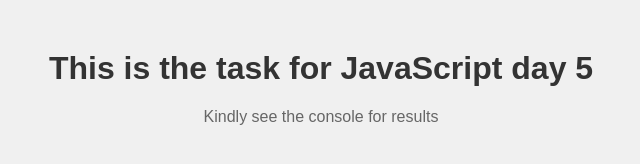
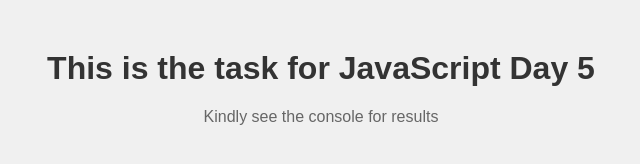
Before and after one commit to anbumani12/JavaScript-Day-5-Task, a plain HTML site: page index.html in a window 1280 px wide. Shown: the whole page, without its empty margins (319-959 px from the left). Drawn offline with Linux system fonts and the light colour scheme.

Commit message:
html completed

```diff
--- a/index.html
+++ b/index.html
@@ -9,7 +9,7 @@
 
 </head>
 <body>
-    <h1>This is the task for JavaScript day 5</h1>
+    <h1>This is the task for JavaScript Day 5</h1>
     <p>Kindly see the console for results</p>
     <script src="./script.js"></script>
 
```
